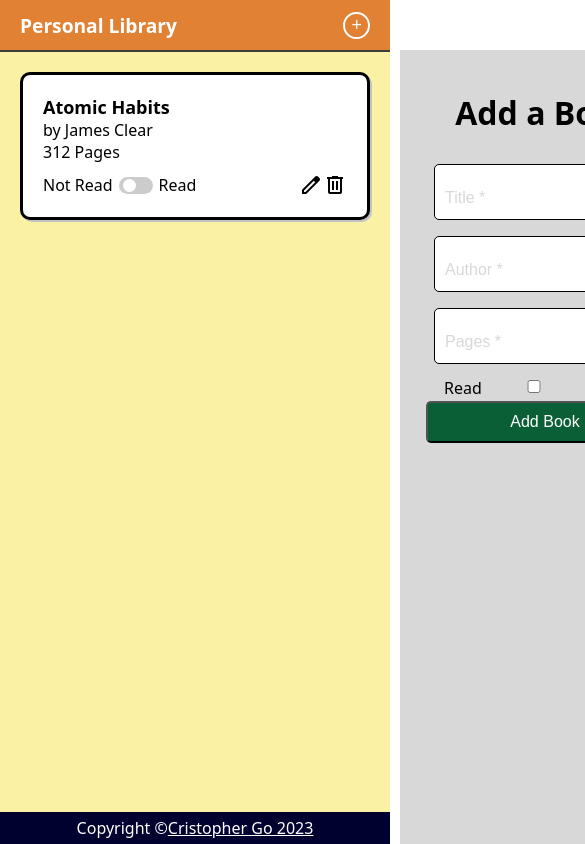
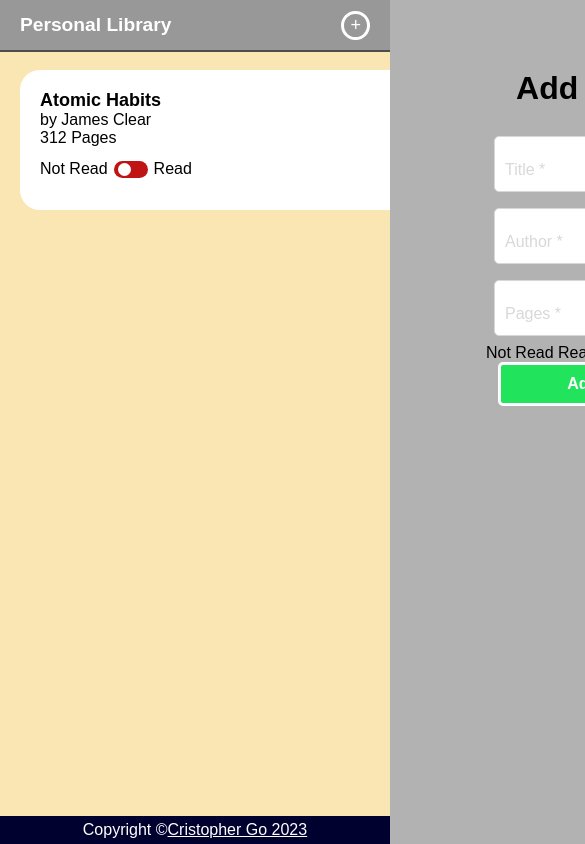
Before and after one commit to CristopherArtGo/library, a plain HTML site: page index.html in a window 390 px wide. Shown: the top 844 px of the page, 585 px wide, since content can reach past the window. Drawn offline with nearby package versions, Linux system fonts and the light colour scheme.

Commit message:
changed sidebar to fill the whole window in mobile devices

```diff
--- a/index.html
+++ b/index.html
@@ -39,21 +39,24 @@
             <div id="sideBar">
                 <h1 class="form-header">Add a Book</h1>
                 <form action="#" method="get" class="add-book-form" id="addBookForm">
-                    <div class="add-book-title">
+                    <div class="input title">
                         <input type="text" id="title" pattern="^[a-zA-Z]+$" name="title" required placeholder="Title *" value="" maxlength="30" oninvalid="invalidMessage(this);" oninput="invalidMessage(this);">
                         <label for="title">Title</label>
                     </div>
-                    <div class="add-book-author">
+                    <div class="input author">
                         <input type="text" id="author" pattern="^[a-zA-Z]+$" name="author" required placeholder="Author *" value="" maxlength="30" oninvalid="invalidMessage(this);" oninput="invalidMessage(this);">
                         <label for="author">Author</label>
                     </div>
-                    <div class="add-book-pages">
-                        <input type="number" id="pages" pattern="^[0-9]+$" name="pages" required placeholder="Pages *" value="" oninvalid="invalidMessage(this);" oninput="invalidMessage(this);">
+                    <div class="input pages">
+                        <input type="number" id="pages" pattern="^[0-9]+$" name="pages" required placeholder="Pages *" value="" oninvalid="invalidMessage(this);" oninput="invalidMessage(this);" min="1">
                         <label for="pages">Pages</label>
                     </div>
-                    <div class="add-book-status">
-                        <input type="checkbox" id="status" name="status" value="">
-                        <label for="status">Read</label>
+                    <div class="check status">
+                        Not Read
+                        <label class="switch">
+                        <input type="checkbox" name="read" id="read">
+                        <span class="slider round"></span></label>
+                        Read
                     </div>
                         <button id="submit">Add Book</button>
                 </form>
--- a/script.js
+++ b/script.js
@@ -4,14 +4,14 @@ function toggleSideBar() {
     if (sideBarClosed == true)
     {
         document.getElementById("toggleBtn").style.transform = "rotate(45deg)";
-        document.getElementById("toggleBtn").style.color = "#B70100";
-        document.getElementById("sideBar").style.right = "0px";
-        document.getElementById("toggleBtn").style.border = "solid #B70100";
+        document.getElementById("toggleBtn").style.color = "#c01414";
+        document.getElementById("sideBar").style.right = "-20px";
+        document.getElementById("toggleBtn").style.border = "solid #c01414";
         sideBarClosed = false;
     }
     else {
         document.getElementById("toggleBtn").style.transform = "rotate(0deg)";
-        document.getElementById("sideBar").style.right = "-300px";
+        document.getElementById("sideBar").style.right = "calc(-100% - 40px)";
         document.getElementById("toggleBtn").style.color = "white";
         document.getElementById("toggleBtn").style.border = "solid white";
         sideBarClosed = true;
--- a/styles.css
+++ b/styles.css
@@ -1,47 +1,45 @@
 body{
   padding: 0;
   margin: 0;
-  box-sizing: border-box;
   display: flex;
-  flex-direction: column;
   min-height: 100vh;
-  font-family: system-ui, -apple-system, BlinkMacSystemFont, 'Segoe UI', Roboto, Oxygen, Ubuntu, Cantarell, 'Open Sans', 'Helvetica Neue', sans-serif;
+  font-family: sans-serif;
 }
 
 .container {
   flex: 1;
   display: flex;
   flex-direction: column;
-  overflow-x: hidden;
 }
 
 .header {
+  position: fixed;
+  width: calc(100% - 40px);
   display: flex;
   justify-content: space-between;
   align-items: center;
   padding: 0 20px;
-  box-shadow: 0px 2px rgb(62, 60, 60);
-  background-color: rgb(225, 129, 51);
+  box-shadow: 0px 2px rgb(77, 77, 77);
+  background-color: rgb(152, 152, 152);
   color: white;
   font-weight: bolder;
   font-size: larger;
   height: 50px;
+  z-index: 2;
 }
 
 #toggleBtn {
   border-radius: 50%;
   color: white;
-  background-color: rgb(225, 129, 51);
-  border: solid 2px white;
-  flex: 0 0 auto;
+  background-color: rgb(152, 152, 152);
+  border: solid white;
   font-size: large;
   cursor: pointer;
   transition: 0.4s;
-  transform: rotate(0deg);
 }
 
 #toggleBtn:hover {
-  background-color: rgb(190, 111, 46);
+  background-color: rgb(126, 126, 126);
 }
 
 #sideBar {
@@ -49,11 +47,11 @@ body{
   width: 250px;
   position: fixed;
   z-index: 1;
-  top: 50px;
+  top: 0px;
   right: -300px;
   overflow-x: hidden;
   transition: .4s;
-  background-color: rgba(0, 0, 0, 0.152);
+  background-color: rgba(0, 0, 0, 0.302);
   backdrop-filter: blur(2px);
   display: flex;
   flex-direction: column;
@@ -62,125 +60,18 @@ body{
   padding: 20px;
 }
 
-form {
-  display: flex;
-  flex-direction: column;
+@media (max-width: 600px) {
+  #sideBar {
+    width: 100%;
+    right: calc(-100% - 40px);
+  }
+  .main div {
+    min-width: 500px;
+  }
 }
 
-.mainDiv{
-  flex: 1;
-  display: flex;
-}
-
-.main {
-  flex: 1;
-  width: 100%;
-  align-content: start;
-  justify-content: start;
-  display: grid;
-  grid-template-columns: repeat(auto-fit, minmax(300px, 1fr));
-  grid-auto-rows: max-content;
-  padding: 20px;
-  gap: 20px;
-  background-color: #fbf1a5;
-  margin-top: 2px;
-}
-
-.main > div {
-  border: solid;
-  border-radius: 10px;
-  background-color: rgb(255, 255, 255);
-  box-shadow: 2px 2px rgb(194, 194, 194);
-  padding: 20px;
-  display: flex;
-  flex-direction: column;
-}
-
-.title {
-  font-size: large;
-  font-weight: bolder;
-}
-
-.main > div > .bottom {
-  margin-top: 10px;
-  display: flex;
-  align-items: center;
-  justify-content: space-between;
-}
-
-.main > div > .bottom > .buttons {
-  display: flex;
-  align-items: center;
-}
-
-.status {
-  display: flex;
-  align-items: center;
-}
-
-.switch {
-  position: relative;
-  display: inline-block;
-  width: 34px;
-  height: 17px;
-}
-
-.switch input {
-  opacity: 0;
-  width: 0;
-  height: 0;
-}
-
-.slider {
-  position: absolute;
-  cursor: pointer;
-  top: 0;
-  left: 0;
-  right: 0;
-  bottom: 0;
-  background-color: #ccc;
-  -webkit-transition: .4s;
-  transition: .4s;
-}
-
-.slider:before {
-  position: absolute;
-  content: "";
-  height: 13px;
-  width: 13px;
-  left: 4px;
-  bottom: 2px;
-  background-color: white;
-  -webkit-transition: .4s;
-  transition: .4s;
-}
-
-input:checked + .slider {
-  background-color: #22e35c;
-}
-
-input:focus + .slider {
-  box-shadow: 0 0 5px #22e35c;
-}
-
-input:checked + .slider:before {
-  -webkit-transform: translateX(13px);
-  -ms-transform: translateX(13px);
-  transform: translateX(13px);
-}
-
-/* Rounded sliders */
-.slider.round {
-  border-radius: 34px;
-}
-
-.slider.round:before {
-  border-radius: 50%;
-}
-
-.status {
-  display: flex;
-  gap: 6px;
+#sideBar > h1 {
+  margin-top: 50px;
 }
 
 #sideBar div {
@@ -243,60 +134,179 @@ input:checked + .slider:before {
   display: block;
 }
 
-input:invalid {
-  border: 1px solid #b92326;
-  background-color: rgba(185, 35, 38, 0.25);
+#sideBar input:invalid {
+  border: 1px solid #c01414;
 }
 
-input:focus:invalid {
-  background-color: transparent;
-  border: 1px solid #b92326;
+#sideBar input:focus:invalid {
+  border: 1px solid #c01414;
 }
 
 #sideBar input:invalid + label {
-  color: #b92326;
+  color: #c01414;
 }
 
-input:valid {
+#sideBar input:valid {
   border: 1px solid #8BC34A;
-  background-color: rgba(139, 195, 74, 0.25);
 }
 
-input:focus:valid {
+#sideBar input:focus:valid {
   border: 1px solid #8BC34A;
-  background-color: transparent;
 }
 
-input:valid + label {
+#sideBar input:valid + label {
   color: #8BC34A;
 }
 
-input:placeholder-shown {
-  background-color: transparent;
+#sideBar input:placeholder-shown {
   border: 1px solid #d8d8d8;
 }
 
-input::placeholder {
+#sideBar input::placeholder {
   color: #d8d8d8;
 }
 
-input:focus::placeholder {
+#sideBar input:focus::placeholder {
   color: transparent;
 }
 
-#sideBar .add-book-status label {
+.add-book-status{
   color: black;
-  display: inline;
-  font-size: 16px;
-  top: 0;
-  margin: 0;
+  display: block;
 }
 
 #sideBar button {
+  border: solid;
   padding: 10px;
   border-radius: 5px;
-  background-color: rgb(11, 95, 54);
-  color: white
+  background-color: #22e35c;
+  color: white;
+  width: 90%;
+  align-self: center;
+  transition: 0.2s;
+  font-weight: bolder;
+  cursor: pointer;
+}
+
+#sidebar button:hover {
+  transform: scale(1.1);
+  cursor: pointer;
+}
+
+form {
+  display: flex;
+  flex-direction: column;
+}
+
+.mainDiv{
+  flex: 1;
+  display: flex;
+}
+
+.main {
+  flex: 1;
+  width: 100%;
+  align-content: start;
+  justify-content: start;
+  display: grid;
+  grid-template-columns: repeat(auto-fit, minmax(300px, 1fr));
+  grid-auto-rows: max-content;
+  padding: 20px;
+  gap: 20px;
+  background-color: #fae6b3;
+  margin-top: 50px;
+}
+
+.main > div {
+  border-radius: 20px;
+  background-color: #ffffff;
+  padding: 20px;
+  display: flex;
+  flex-direction: column;
+  height: 100px;
+}
+
+.title {
+  font-size: large;
+  font-weight: bolder;
+}
+
+.main > div > .bottom {
+  margin-top: 10px;
+  display: flex;
+  align-items: center;
+  justify-content: space-between;
+}
+
+.main > div > .bottom .buttons {
+  display: flex;
+  align-items: center;
+}
+
+.status {
+  display: flex;
+  align-items: center;
+}
+
+.switch {
+  position: relative;
+  display: inline-block;
+  width: 34px;
+  height: 17px;
+}
+
+.switch input {
+  opacity: 0;
+  width: 0;
+  height: 0;
+}
+
+.slider {
+  position: absolute;
+  cursor: pointer;
+  top: 0;
+  left: 0;
+  right: 0;
+  bottom: 0;
+  background-color: #c01414;
+  -webkit-transition: .4s;
+  transition: .4s;
+}
+
+.slider:before {
+  position: absolute;
+  content: "";
+  height: 13px;
+  width: 13px;
+  left: 4px;
+  bottom: 2px;
+  background-color: white;
+  -webkit-transition: .4s;
+  transition: .4s;
+}
+
+input:checked + .slider {
+  background-color: #22e35c;
+}
+
+input:checked + .slider:before {
+  -webkit-transform: translateX(13px);
+  -ms-transform: translateX(13px);
+  transform: translateX(13px);
+}
+
+/* Rounded sliders */
+.slider.round {
+  border-radius: 34px;
+}
+
+.slider.round:before {
+  border-radius: 50%;
+}
+
+.status {
+  display: flex;
+  gap: 6px;
 }
 
 .footer {
```
